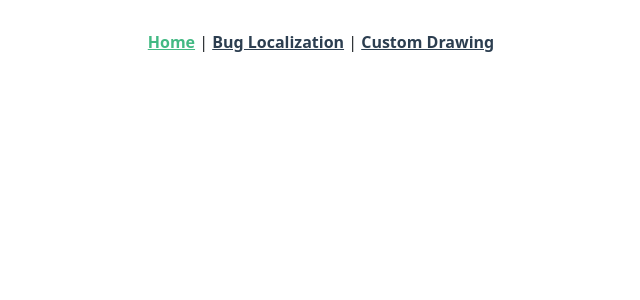
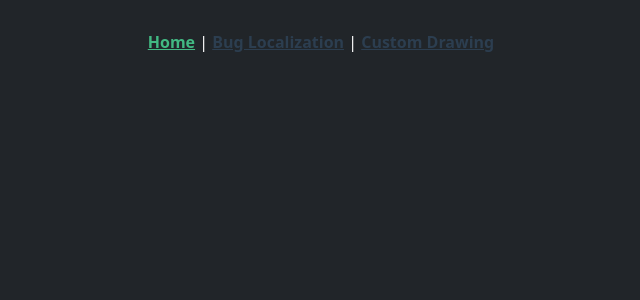
Before and after one commit to parvezmrobin/visualize-lrwe, a Vue app in the folder frontend/: page / in a window 1280 px wide. Shown: the top 300 px of the page, without its empty margins (319-959 px from the left). Built offline with nearby package versions, Linux system fonts and the light colour scheme.

Commit message:
dark mode

```diff
--- a/frontend/src/App.vue
+++ b/frontend/src/App.vue
@@ -1,13 +1,17 @@
 <template>
   <div id="nav" v-show="$route.path !== '/bug-localization'">
-    <router-link to="/">Home</router-link> |
-    <router-link to="/bug-localization">Bug Localization</router-link> |
+    <router-link to="/">Home</router-link>
+    |
+    <router-link to="/bug-localization">Bug Localization</router-link>
+    |
     <router-link to="/custom-drawing">Custom Drawing</router-link>
   </div>
   <router-view />
 </template>
 
 <style lang="scss">
+$body-bg: #212529 !default;
+$body-color: #fff !default;
 @import "~bootstrap/scss/bootstrap";
 
 #nav {
--- a/frontend/src/views/BugLocalization.vue
+++ b/frontend/src/views/BugLocalization.vue
@@ -29,7 +29,7 @@ export default defineComponent({
       );
       return scaleLinear<string>()
         .domain([Math.min(...similarities), Math.max(...similarities)])
-        .range(["lightyellow", "coral"]);
+        .range(["#0c1e20", "darkred"]);
     },
     fileColor(): Record<string, [string, string]> {
       const fileColor: Record<string, [string, string]> = {};
```
